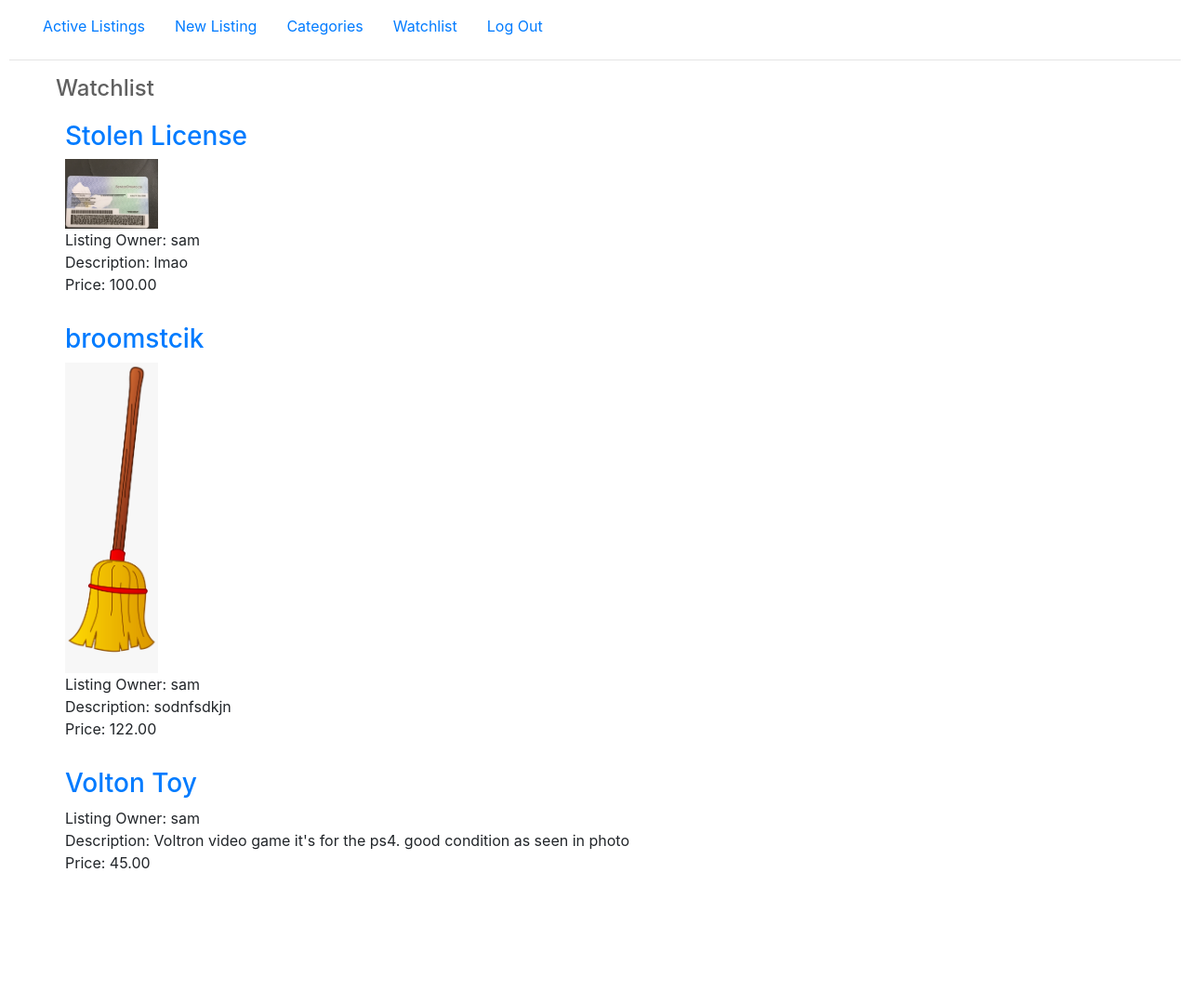
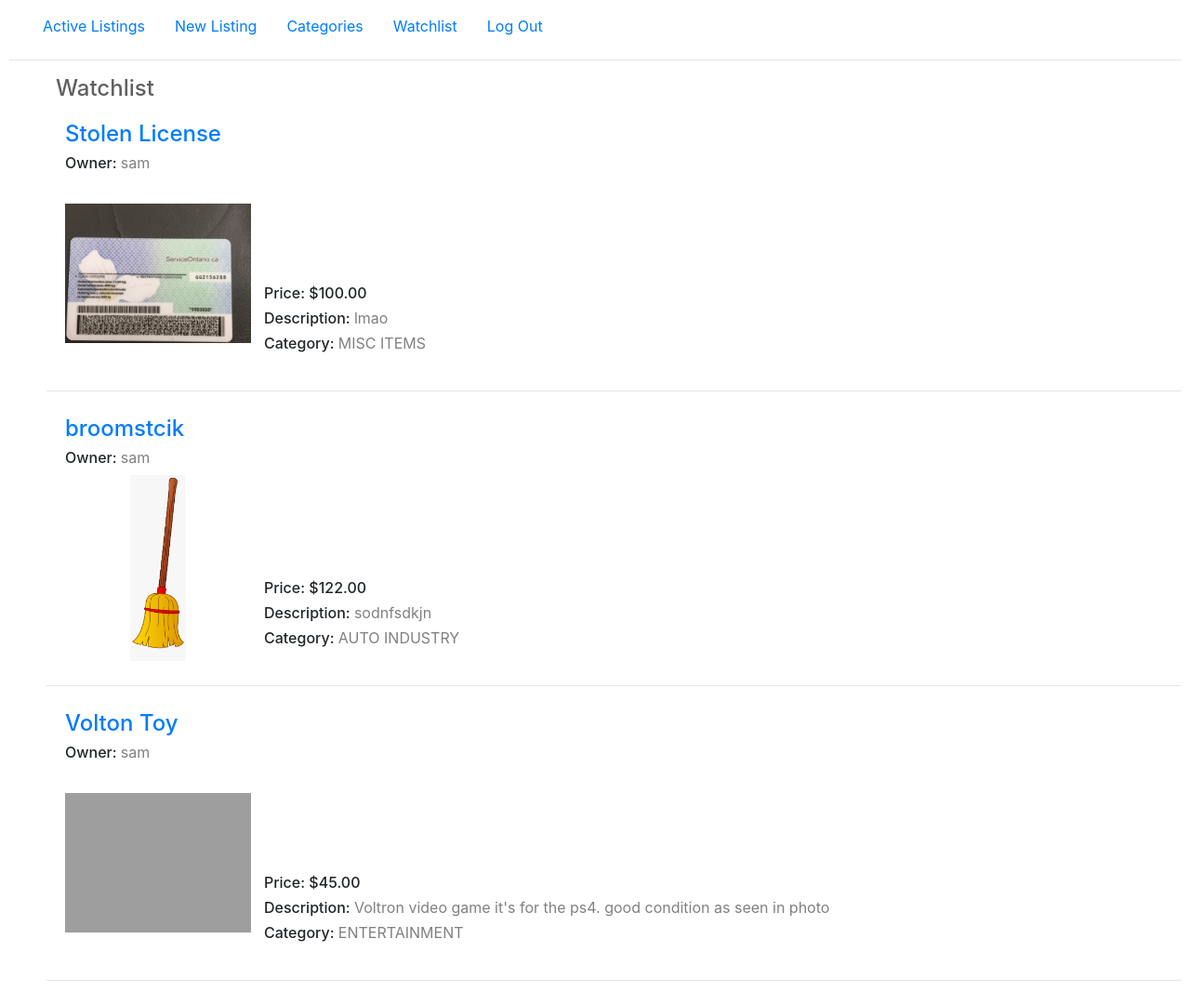
Before and after one commit to OGlearns/commerce, a Django app: page /watchlist/ in a window 1280 px wide. Shown: the part 59-1140 px from the top of the page at 93% size. Before the commit the page ends 993 px from the top, so only its background shows below. Run offline with Django 3.2, Linux system fonts and the light colour scheme; a user stored in the database is signed in; data comes from the database, SQL or seed files in the repository; both versions use the stored data as it was after the commit; some libraries are stand-ins or nearby versions; grey boxes are pictures that could not be loaded.

Commit message:
improved css on index, watchlist, listings page

```diff
--- a/auctions/static/auctions/styles.css
+++ b/auctions/static/auctions/styles.css
@@ -106,4 +106,14 @@ form {
 .img-border {
     height:200px;
     width: 200px;
+    border-color: #ececec;
 }
+
+.img-thumbnail {
+    padding:0px;
+    border: none;
+}
+
+.img-thumbnail:hover {
+    border:1px solid #dee2e6;
+}
--- a/auctions/templates/auctions/watchlist.html
+++ b/auctions/templates/auctions/watchlist.html
@@ -9,35 +9,60 @@
 
             {% for listing in watchlist.listings.all %}
 
-                <li>
 
-                    <div class="card listing">
+            <div class="card listing" >
+                <!-- <li > -->
 
-                        <h3>
+                    <h4>
                         <a href="{% url 'auctions:id' listing.id %}">
                             {{ listing.title }}
                         </a>
-                        </h3>
+                    </h4>
 
+                    <!-- <ul> -->
+                        <h6>
+                            Owner:
+                            <span style="font-weight: normal; color:gray;">
+                                {{ listing.user }}
+                            </span>
+                        </h6>
+
+
+                        <div class="img-border">
                                 {% if listing.image_url %}
 
-                            <img class="card-img-left"style="max-width:100px;"src= "{{ listing.image_url.url }}" >
+                                <img class="img-thumbnail"style="display:inline-block; height:100%; width:100%;object-fit: contain;"src= "{{ listing.image_url.url }}" >
+                                {% else %}
+
+                                <img class="img-thumbnail"style="display:inline-block; height:100%; width:100%;object-fit: contain;"src= "https://st4.depositphotos.com/14953852/24787/v/600/depositphotos_247872612-stock-illustration-no-image-available-icon-vector.jpg" >
+
                                 {% endif %}
+                            </div>
+                        <div style="display:inline;position:absolute;left:14em;bottom:1em;">
+
+                            <h6>
                                 <span>
-                            Listing Owner: {{ listing.user }}
+                                    Price: ${{ listing.price }}
                                 </span>
-                        <span>
+                            </h6>
+                            <h6>
+                                Description:
+                                <span style="font-weight: normal; color:gray;">
+                                    {{ listing.details }}
+                                </span>
+                            </h6>
+                            <h6>
+                                Category:
+                                <span style="font-weight: normal; color:gray;">
+                                    {{ listing.category }}
+                                </span>
+                            </h6>
+                        </div>
+                    <!-- </ul> -->
 
-                            Description: {{ listing.details }}
-                        </span>
-                        <span>
-                            Price: {{ listing.price }}
-
-                            <!-- Highest Bid: {{ bids.listing.highest_bid }} -->
-                        </span>
-
+                <!-- </li> -->
             </div>
-                </li>
+            <hr>
             {% endfor %}
         {% endif %}
     </ul>
```
Also changed, not shown: auctions/templates/auctions/index.html (+17 -13 lines), auctions/templates/auctions/listing.html (+17 -5 lines), db.sqlite3. Lines whose indentation alone changed are shown as unchanged.
